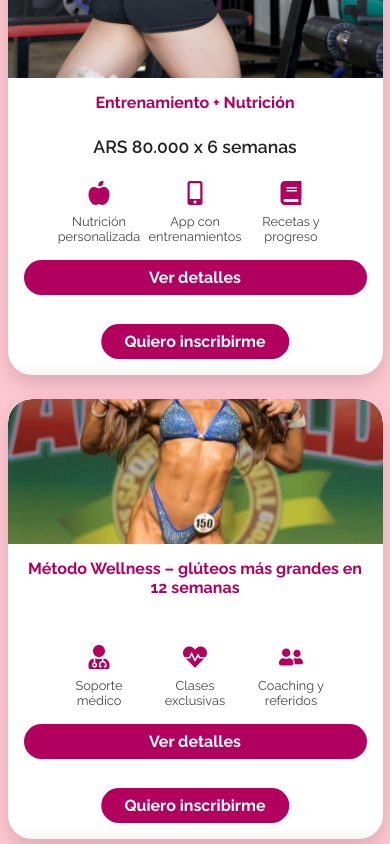
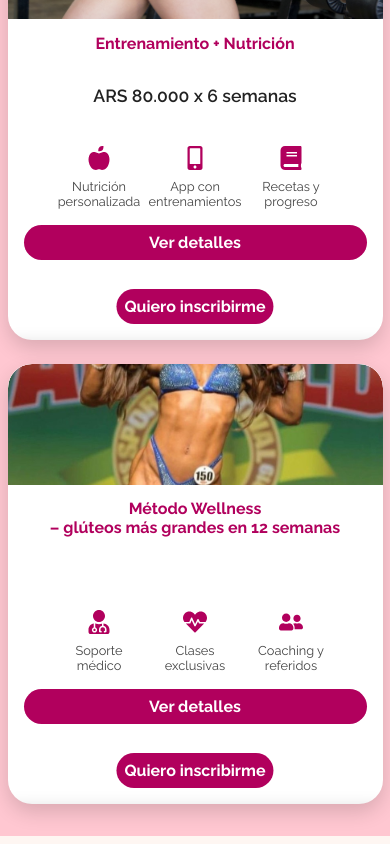
Before and after one commit to Luciano888/SofiaSanzFitness, a Next.js app: page / in a window 390 px wide. Shown: the part 2880-3724 px from the top of the page. Built offline with nearby package versions, Linux system fonts and the light colour scheme.

Commit message:
Se configuro el boton para que vaya a Whatsapp y arreglos estilisticos en mobile

```diff
--- a/src/components/PlansSection.tsx
+++ b/src/components/PlansSection.tsx
@@ -1,5 +1,5 @@
 "use client";
-import { useState, useRef, useEffect } from "react";
+import { useState } from "react";
 import styles from "./styles/PlansSection.module.css";
 import {
   FaMobileAlt,
@@ -11,11 +11,14 @@ import {
 } from "react-icons/fa";
 
 export default function PlansSection() {
-  const [formVisibleIndex, setFormVisibleIndex] = useState<number | null>(null);
   const [mobileOverlayIndex, setMobileOverlayIndex] = useState<number | null>(
     null
   );
-  const formRef = useRef<HTMLFormElement | null>(null);
+
+  // 👉 Teléfono de WhatsApp (sin + ni espacios)
+  const PHONE = "376663918";
+  const BASE_TEXT =
+    "¡Hola Sofi! Quiero inscribirme al siguiente plan de entrenamiento:";
 
   const planes = [
     {
@@ -66,22 +69,19 @@ export default function PlansSection() {
     },
   ];
 
-  useEffect(() => {
-    if (formRef.current && formVisibleIndex !== null) {
-      formRef.current.scrollIntoView({
-        behavior: "smooth",
-        block: "start",
-      });
-    }
-  }, [formVisibleIndex]);
+  const getWaLink = (planNombre: string, planPrecio?: string) => {
+    const text = `${BASE_TEXT}%0A ${planNombre} ¡Gracias!`;
+    return `https://api.whatsapp.com/send?phone=${PHONE}&text=${text}`;
+  };
 
   return (
     <section id="planes" className={styles.section}>
-      <br />
       <h2 className={styles.titulo}>Planes de Entrenamiento</h2>
+
       <div className={styles.cardsContainer}>
         {planes.map((plan, index) => (
           <div key={index} className={`${styles.card} rounded-2xl shadow-lg`}>
+            {/* Imagen */}
             <div className={styles.imageContainer}>
               <img
                 src={plan.imagen}
@@ -90,11 +90,30 @@ export default function PlansSection() {
               />
             </div>
 
+            {/* Contenido visible */}
             <div className={`${styles.staticContent} text-center p-4`}>
-              <h3 className={styles.tituloCard}>{plan.nombre}</h3>
-              <p className={styles.precio}>{plan.precio}</p>
+              <h3 className={styles.tituloCard}>
+                {index === 2 ? (
+                  <>
+                    Método Wellness <br />
+                    – glúteos más grandes en 12 semanas
+                  </>
+                ) : (
+                  plan.nombre
+                )}
+              </h3>
 
-              <div className={styles.iconosRow}>
+              {/* Mostrar precio si hay, o mantener altura si no */}
+              <p className={styles.precio}>
+                {plan.precio ? plan.precio : "\u00A0"}
+              </p>
+
+              {/* Íconos con margin extra solo para la tercera tarjeta */}
+              <div
+                className={`${styles.iconosRow} ${
+                  index === 2 ? styles.extraMarginTop : ""
+                }`}
+              >
                 {plan.iconos.map((item, i) => (
                   <div key={i} className={styles.iconoItem}>
                     <div className={styles.icono}>{item.icono}</div>
@@ -103,16 +122,17 @@ export default function PlansSection() {
                 ))}
               </div>
 
-              <button
+              {/* Botón WhatsApp */}
+              <a
+                href={getWaLink(plan.nombre, plan.precio)}
+                target="_blank"
+                rel="noopener noreferrer"
                 className={styles.boton}
-                onClick={() =>
-                  setFormVisibleIndex(formVisibleIndex === index ? null : index)
-                }
               >
                 Quiero inscribirme
-              </button>
+              </a>
 
-              {/* BOTÓN PARA MOBILE: Ver detalles */}
+              {/* Botón ver detalles (solo mobile) */}
               <button
                 className={styles.mobileVerDetallesBtn}
                 onClick={() => setMobileOverlayIndex(index)}
@@ -121,24 +141,25 @@ export default function PlansSection() {
               </button>
             </div>
 
-            {/* Overlay description con control mobile */}
+            {/* Overlay con descripción */}
             <div
               className={`${styles.overlayDescription} ${
                 mobileOverlayIndex === index ? styles.showOverlayMobile : ""
               }`}
             >
               <h3 className={styles.overlayTituloCard}>{plan.nombre}</h3>
+              {plan.precio && (
                 <p className={styles.overlayPrecio}>{plan.precio}</p>
+              )}
               <ul className={styles.descriptionList}>
                 {plan.descripcion
                   .split("\n")
                   .filter((line) => line.trim() !== "")
                   .map((line, i) => (
-                    <li key={i}>{line.trim().replace(/^\s*/, "")}</li>
+                    <li key={i}>{line.trim()}</li>
                   ))}
               </ul>
 
-              {/* BOTÓN VOLVER en overlay */}
               <button
                 className={styles.mobileVolverBtn}
                 onClick={() => setMobileOverlayIndex(null)}
@@ -149,68 +170,6 @@ export default function PlansSection() {
           </div>
         ))}
       </div>
-
-      {/* Formulario ancho al final */}
-      {formVisibleIndex !== null && (
-        <div className={styles.formWrapper}>
-          <form
-            ref={formRef}
-            className={styles.formularioAncho}
-            onSubmit={async (e) => {
-              e.preventDefault();
-
-              const form = e.currentTarget;
-              const nombre = form.nombre.value;
-              const email = form.email.value;
-              const consulta = form.consulta.value;
-              const plan = planes[formVisibleIndex].nombre;
-
-              try {
-                const res = await fetch("/api/send-confirmation", {
-                  method: "POST",
-                  headers: { "Content-Type": "application/json" },
-                  body: JSON.stringify({ nombre, email, consulta, plan }),
-                });
-
-                if (res.ok) {
-                  alert("¡Formulario enviado con éxito! Revisá tu email.");
-                  form.reset();
-                  setFormVisibleIndex(null);
-                } else {
-                  alert("Error al enviar el correo. Intentá más tarde.");
-                }
-              } catch (err) {
-                console.error(err);
-                alert("Ocurrió un error al enviar el formulario.");
-              }
-            }}
-          >
-            <h3>
-              Formulario de inscripción al{" "}
-              <strong>{planes[formVisibleIndex].nombre}</strong>
-            </h3>
-
-            <div className={styles.formGroup}>
-              <label htmlFor="nombre">Nombre</label>
-              <input type="text" id="nombre" name="nombre" required />
-            </div>
-
-            <div className={styles.formGroup}>
-              <label htmlFor="email">Email</label>
-              <input type="email" id="email" name="email" required />
-            </div>
-
-            <div className={styles.formGroup}>
-              <label htmlFor="consulta">Consulta</label>
-              <textarea id="consulta" name="consulta" rows={4}></textarea>
-            </div>
-
-            <button type="submit" className={styles.botonEnviar}>
-              Enviar
-            </button>
-          </form>
-        </div>
-      )}
     </section>
   );
 }
--- a/src/components/styles/PlansSection.module.css
+++ b/src/components/styles/PlansSection.module.css
@@ -85,7 +85,7 @@
   font-size: 1.1rem;
   color: #222;
   font-weight: 600;
-  margin: 1.5rem 0 1.5rem 0;
+  margin: 2rem 0 1.5rem 0;
 }
 
 .iconosRow {
@@ -93,7 +93,13 @@
   justify-content: center;
   gap: 1rem; /* Ajustar gap para que los textos quepan */
   flex-wrap: nowrap;
+  padding-top: 1rem;
 }
+
+.extraMarginTop {
+  margin-top: -1.3rem; /* Ajustalo a gusto */
+}
+
 
 .iconoItem {
   display: flex;
@@ -174,7 +180,7 @@
 }
 
 .cardsContainer .card:nth-child(3) .descriptionList {
-  font-size: 0.6rem;
+  font-size: 0.65rem;
 }
 
 
@@ -210,8 +216,9 @@
   bottom: 1rem; /* Ajustar posición para que no haya espacio extra */
   left: 50%;
   transform: translateX(-50%);
-  width: 50%;
+  text-decoration: none;
   z-index: 2; /* Asegura que el botón esté por encima del overlay */
+  padding: 0.5rem;
 }
 
 .boton:hover {
@@ -368,3 +375,13 @@
     background-color: #8c0049;
   }
 }
+
+@media (max-width: 640px) {
+  .overlayTituloCard,
+  .overlayPrecio {
+    display: none !important;
+  }
+  .descriptionList {
+    padding-top: 1rem; /* o el espacio que quieras */
+  }
+}
```
Lines whose indentation alone changed are shown as unchanged.
